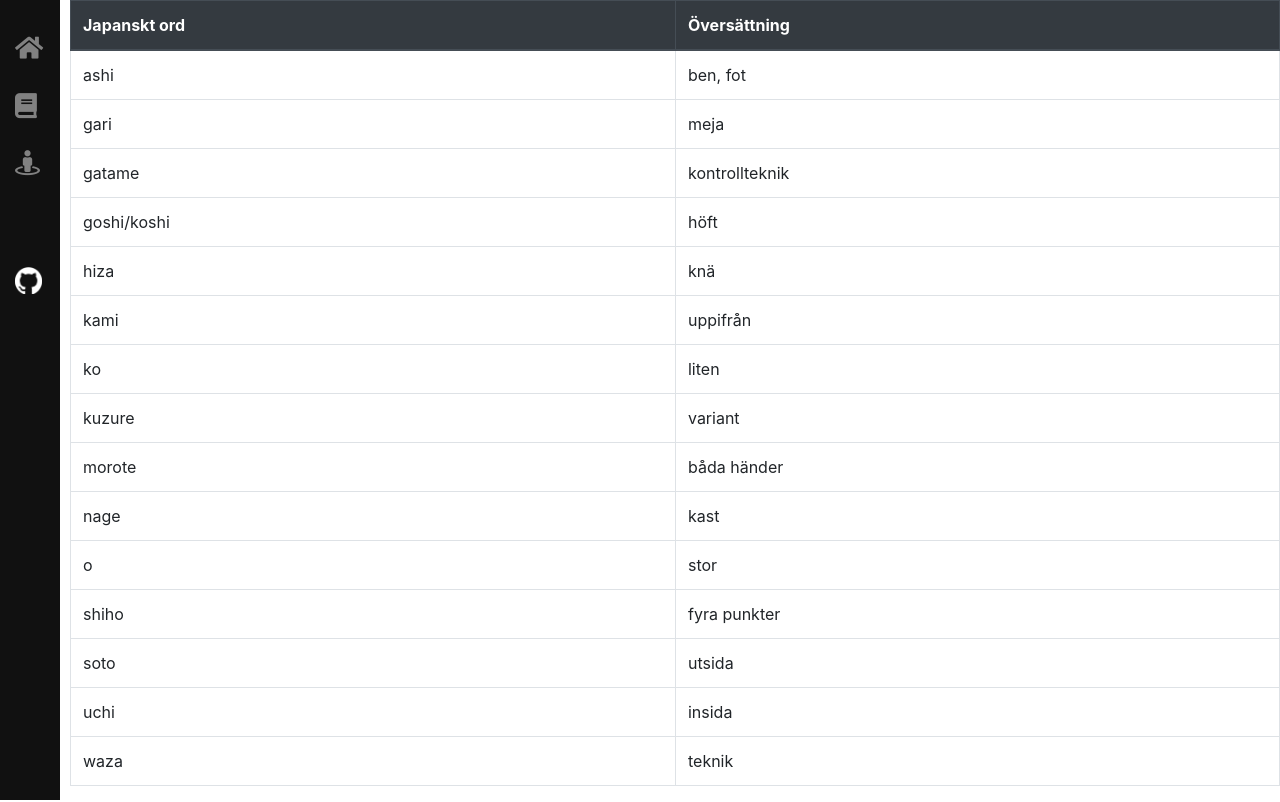
After one commit to Fattigman/judo, a Flask app: page /words in a window 1280 px wide. The commit adds this page. Run offline with Flask 3, Linux system fonts and the light colour scheme; some libraries are stand-ins or nearby versions.

Commit message:
added words and kata

```diff
--- a/app.py
+++ b/app.py
@@ -19,6 +19,16 @@ class JudoTechnique(db.Model):
             'name': self.name,
             'image_path': self.image_path,
             'belt': self.belt
+        }
+
+class Kata(db.Model):
+    id = db.Column(db.Integer, primary_key=True)
+    name = db.Column(db.String(50), nullable=False)
+
+    def as_dict(self):
+        return {
+            'id': self.id,
+            'name': self.name,
         }
 
 
@@ -62,5 +72,17 @@ def techniques():
     techniques = JudoTechnique.query.all()
     return render_template('techniques.html', techniques=techniques)
 
+@app.route('/katas')
+def katas():
+    katas = Kata.query.all()
+    return render_template('kata.html', katas=katas)
+
+
+@app.route('/words')
+def words():
+    return render_template('words.html')
+
+
+
 if __name__ == '__main__':
     app.run(debug=True)
--- a/templates/base.html
+++ b/templates/base.html
@@ -48,11 +48,17 @@
         <a href="/" title="Home">
             <i class="fa fa-home"></i>
         </a>
+        <a href="/techniques" title="Techniques">
+            <i class="fa fa-book"></i>
+        </a>
+        <a href="/katas" title="Katas">
+            <i class="fa fa-street-view"></i>
+        </a>
+        <a href="/words" title="Words">
+            <i class="fa fa-pencil"></i>
+        </a>
         <a href="https://github.com/Fattigman/judo" title="GitHub">
             <img src="static/logos/github-mark-white.png" width="27px" height="27px" alt="github-logo">
-        </a>
-        <a href="/techniques" title="Techniques">
-            <i class="fa fa-book"></i>
         </a>
     </div>
 
--- a/templates/techniques.html
+++ b/templates/techniques.html
@@ -1,7 +1,7 @@
 {% extends "base.html" %}
 
 {% block title %}
-    Congratulations!
+    Techniques
 {% endblock %}
 
 {% block content %}
--- /dev/null
+++ b/templates/words.html
@@ -0,0 +1,78 @@
+{% extends "base.html" %}
+
+{% block title %}
+    Techniques
+{% endblock %}
+
+{% block content %}
+<table class="table table-bordered  table-hover">
+    <thead class="thead-dark">
+        <tr>
+            <th>Japanskt ord</th>
+            <th>Översättning</th>
+        </tr>
+    </thead>
+    <tbody>
+        <tr>
+            <td>ashi</td>
+            <td>ben, fot</td>
+        </tr>
+        <tr>
+            <td>gari</td>
+            <td>meja</td>
+        </tr>
+        <tr>
+            <td>gatame</td>
+            <td>kontrollteknik</td>
+        </tr>
+        <tr>
+            <td>goshi/koshi</td>
+            <td>höft</td>
+        </tr>
+        <tr>
+            <td>hiza</td>
+            <td>knä</td>
+        </tr>
+        <tr>
+            <td>kami</td>
+            <td>uppifrån</td>
+        </tr>
+        <tr>
+            <td>ko</td>
+            <td>liten</td>
+        </tr>
+        <tr>
+            <td>kuzure</td>
+            <td>variant</td>
+        </tr>
+        <tr>
+            <td>morote</td>
+            <td>båda händer</td>
+        </tr>
+        <tr>
+            <td>nage</td>
+            <td>kast</td>
+        </tr>
+        <tr>
+            <td>o</td>
+            <td>stor</td>
+        </tr>
+        <tr>
+            <td>shiho</td>
+            <td>fyra punkter</td>
+        </tr>
+        <tr>
+            <td>soto</td>
+            <td>utsida</td>
+        </tr>
+        <tr>
+            <td>uchi</td>
+            <td>insida</td>
+        </tr>
+        <tr>
+            <td>waza</td>
+            <td>teknik</td>
+        </tr>
+    </tbody>
+</table>
+{% endblock %}
```
Also changed, not shown: init_db.py (+15 -2 lines), templates/kata.html (added, +32 -0 lines), instance/judo.db.
